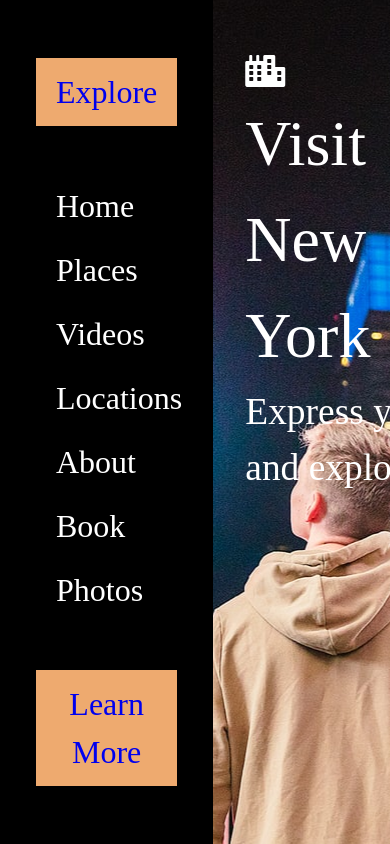
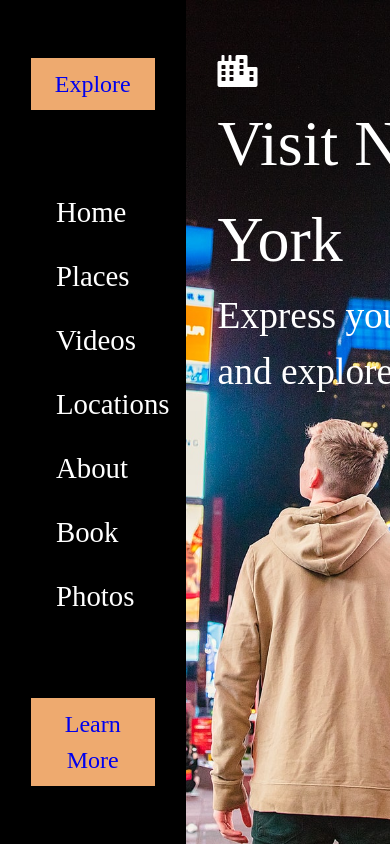
Before and after one commit to contactKunalDixit/Proj14_PU_Tourism_Landscape_City-view, a plain HTML site: page index.html in a window 390 px wide. Shown: the top 844 px of the page. Drawn offline with Linux system fonts and the light colour scheme; a web font is replaced by a local one.

Commit message:
css updates

```diff
--- a/style.css
+++ b/style.css
@@ -17,7 +17,7 @@ body {
 .container {
     display: flex;
     width: 100%;
-    max-width: 1200px;
+    max-width: 1600px;
     min-width: 500px;
     margin: 0 auto;
     height: 100vh;
@@ -27,9 +27,13 @@ body {
 
 }
 
-h1,
-h3 {
-    font-weight: 200;
+.col-2{
+    font-size: 2.5rem;
+}
+
+
+h1,h3{
+    font-weight:200;
 }
 
 a {
@@ -38,8 +42,7 @@ a {
     padding: 10px 20px;
     margin: 10px 20px;
     text-align: center;
-
-
+    cursor:pointer;
 }
 
 .MenuSideBar {
@@ -55,6 +58,8 @@ a {
     flex: 3;
     background-image: url("./joshua-earle-X_roZ7toBJY-unsplash\ \(1\).jpg");
     background-position: center;
+    background-size: cover;
+    background-repeat: no-repeat;
     padding-left: 2rem;
     padding-top: 3rem;
 }
@@ -62,3 +67,27 @@ a {
 .NavItems {
     line-height: 4rem;
 }
+
+@media only screen and (max-width: 768px) {
+
+ .container{
+    font-size: 1.8rem;
+ }
+
+ .col-2{
+    font-size: 2rem;
+}
+
+a {
+    text-decoration: none;
+    background-color: #eeaa6f;
+    padding: 8px 15px;
+    margin: 10px 15px;
+    text-align: center;
+    font-size:1.5rem;
+    cursor:pointer;
+}
+
+
+    /* For mobile phones: */
+}
```
